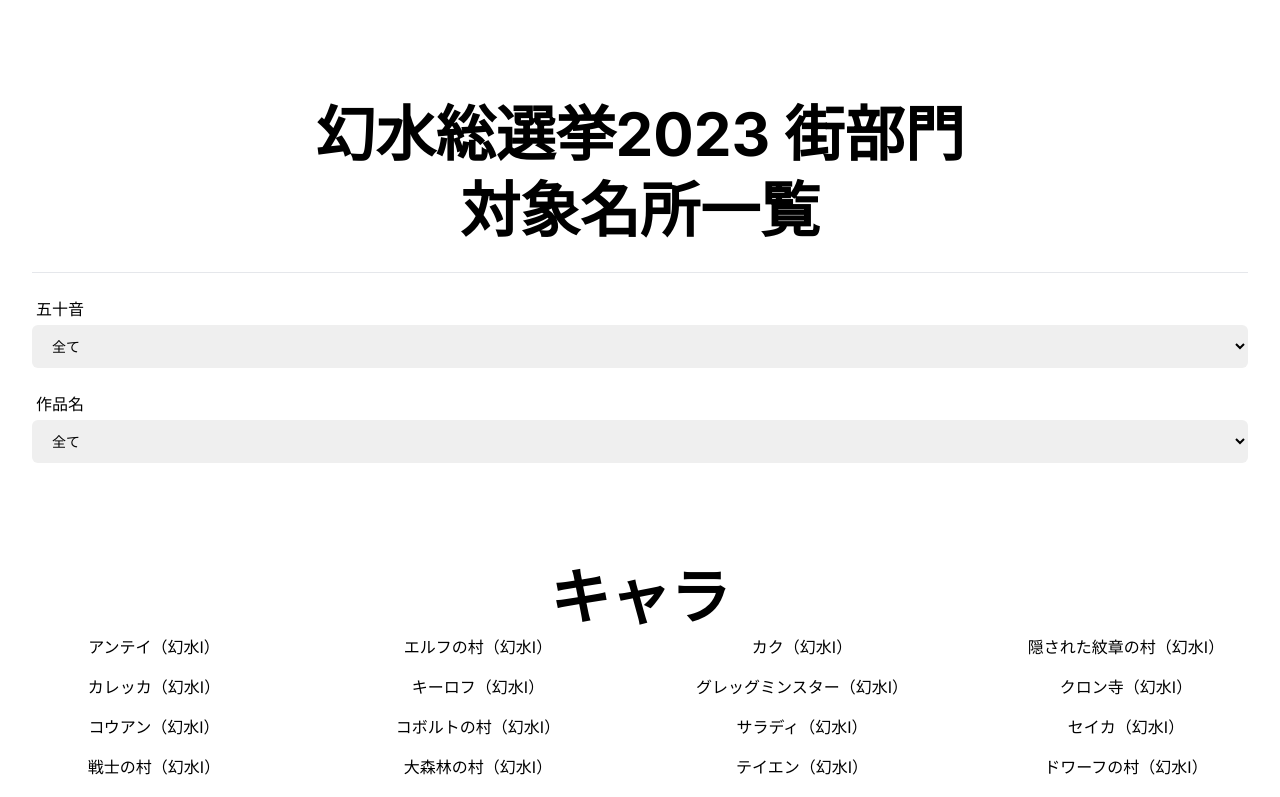
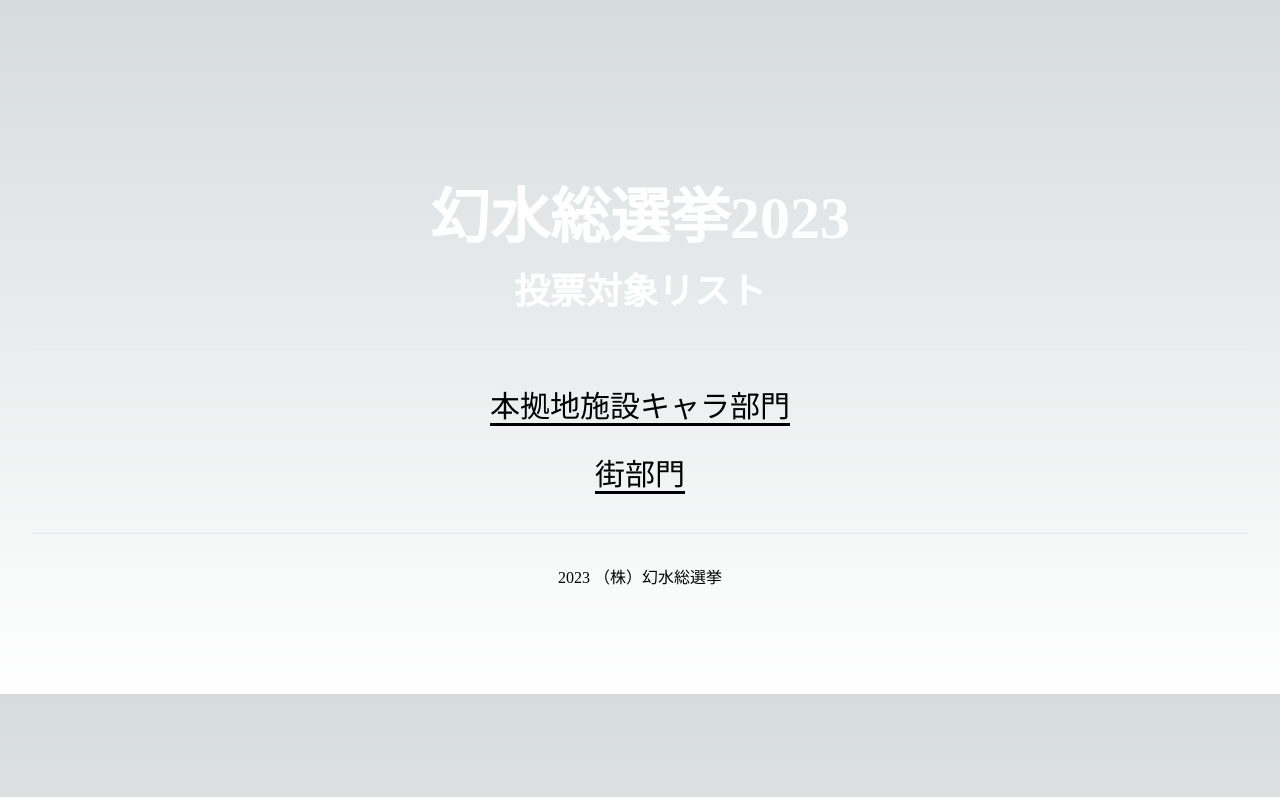
Before and after one commit to true-runes/election-bulletin-2023, a Next.js app: page / in a window 1280 px wide. Shown: the top 797 px of the page. Built offline with nearby package versions, Linux system fonts and the light colour scheme.

Commit message:
トップページを作成した (#46)
* feat: 🎸 $ yarn add --dev @next/font

* feat: 🎸 フォントとスタイルを調整した

* feat: 🎸 <Link> を仮置きした

* feat: 🎸 微修正

```diff
--- a/package.json
+++ b/package.json
@@ -2,6 +2,7 @@
   "name": "election-bulletin-2023",
   "version": "0.1.0",
   "devDependencies": {
+    "@next/font": "^13.4.7",
     "@types/node": "20.3.3",
     "@types/react": "18.2.14",
     "@types/react-dom": "18.2.6",
--- a/src/app/globals.css
+++ b/src/app/globals.css
@@ -1,8 +1,9 @@
 @tailwind base;
 @tailwind components;
 @tailwind utilities;
+@import url('https://fonts.googleapis.com/css2?family=Noto+Serif+JP&display=swap');
 
-/* :root {
+:root {
   --foreground-rgb: 0, 0, 0;
   --background-start-rgb: 214, 219, 220;
   --background-end-rgb: 255, 255, 255;
@@ -17,6 +18,7 @@
 }
 
 body {
+  font-family: 'Noto Serif JP', serif;
   color: rgb(var(--foreground-rgb));
   background: linear-gradient(
       to bottom,
@@ -24,4 +26,4 @@ body {
       rgb(var(--background-end-rgb))
     )
     rgb(var(--background-start-rgb));
-} */
+}
--- a/src/app/layout.tsx
+++ b/src/app/layout.tsx
@@ -1,8 +1,5 @@
 import './globals.css'
-import { Inter } from 'next/font/google'
 import Script from 'next/script'
-
-const inter = Inter({ subsets: ['latin'] })
 
 const siteName = '幻水総選挙2023 投票対象リスト'
 const description =
@@ -60,7 +57,7 @@ export default function RootLayout({
           }}
         />
       </head>
-      <body className={inter.className}>{children}</body>
+      <body>{children}</body>
     </html>
   )
 }
--- a/src/app/page.tsx
+++ b/src/app/page.tsx
@@ -1,74 +1,48 @@
-import cities from '@/app/resource/cities.json'
-
-async function mySrvComponent() {
-  return cities
-}
-// export const generateStaticParams = async () => {
-//   const response = await fetch('https://jsonplaceholder.typicode.com/users')
-//   const users: any = await response.json()
-
-//   return users.map((user: any) => ({
-//     id: user.id.toString(),
-//   }))
-//   // const filePath = './resource/cities.json'
-
-//   // return cities
-// }
+import Link from 'next/link'
 
 const Home = async () => {
-  const holidays: any = await mySrvComponent()
-
   return (
-    <div className="relative overflow-hidden">
+    <div className="relative overflow-hidden pt-20">
       <div className="max-w-[85rem] mx-auto px-4 sm:px-6 lg:px-8 py-10 sm:py-24">
         <div className="text-center">
-          <h1 className="text-4xl sm:text-6xl font-bold text-black dark:text-black py-2">
-            幻水総選挙2023 街部門
+          <h1 className="text-5xl sm:text-6xl font-bold text-white dark:text-white py-3">
+            幻水総選挙2023
           </h1>
-          <h1 className="text-4xl sm:text-6xl font-bold text-black dark:text-black py-2">
-            対象名所一覧
-          </h1>
-        </div>
-        <div className="my-6">
-          <hr />
-        </div>
-
-        <h2 className="pl-1 pb-1">五十音</h2>
-        <select className="py-3 px-4 pr-9 block w-full border-gray-200 rounded-md text-sm focus:border-blue-500 focus:ring-blue-500 dark:bg-slate-900 dark:border-gray-700 dark:text-gray-400">
-          <option selected>全て</option>
-          <option>ア行</option>
-          <option>カ行</option>
-          <option>サ行</option>
-          <option>その他</option>
-        </select>
-
-        <div className="my-6" />
-
-        <h2 className="pl-1 pb-1">作品名</h2>
-        <select className="py-3 px-4 pr-9 block w-full border-gray-200 rounded-md text-sm focus:border-blue-500 focus:ring-blue-500 dark:bg-slate-900 dark:border-gray-700 dark:text-gray-400">
-          <option selected>全て</option>
-          <option>I</option>
-          <option>II</option>
-          <option>III</option>
-          <option>IV</option>
-          <option>V</option>
-        </select>
-      </div>
-
-      <div className="text-center">
-        <h1 className="text-4xl sm:text-6xl font-bold text-black dark:text-black py-2">
-          キャラ
-        </h1>
-
-        {/* holidaysを箇条書き */}
-        <div className="grid grid-cols-1 sm:grid-cols-2 md:grid-cols-3 lg:grid-cols-4 gap-4">
-          {holidays.map((city: any, index: number) => (
-            <div className="hoge" key={index}>
-              <p className="fuga">
-                {city.city}（{city.title}）
-              </p>
-            </div>
-          ))}
+          <h3 className="text-4xl sm:text-4xl font-bold text-white dark:text-white py-3">
+            投票対象リスト
+          </h3>
+          <div className="my-6">
+            <hr />
+          </div>
+          <p className="text-3xl py-4">
+            {/* リンクに下線を引きたい。下線と文字の縦の間隔は少し空けたい  */}
+            <Link
+              href="/cities"
+              passHref
+              style={{
+                textDecoration: 'underline',
+                textUnderlineOffset: '0.2em',
+              }}
+            >
+              本拠地施設キャラ部門
+            </Link>
+          </p>
+          <p className="text-3xl py-4">
+            <Link
+              href="/cities"
+              passHref
+              style={{
+                textDecoration: 'underline',
+                textUnderlineOffset: '0.2em',
+              }}
+            >
+              街部門
+            </Link>
+          </p>
+          <div className="my-6">
+            <hr />
+          </div>
+          <div className="py-2">2023 （株）幻水総選挙</div>
         </div>
       </div>
     </div>
@@ -76,18 +50,3 @@ const Home = async () => {
 }
 
 export default Home
-
-{
-  /* // return (
-//   <div>
-//     {/* cities を回す indexをユニークにつける */
-}
-//     {holidays.map((city: any, index: number) => (
-//       <div classNameName="hoge" key={index}>
-//         <p classNameName="fuga">
-//           {city.title}::{city.country}::{city.city}
-//         </p>
-//       </div>
-//     ))}
-//   </div>
-// ) */}
```
Also changed, not shown: 1 other file (tests, documents, lock files or other folders).
